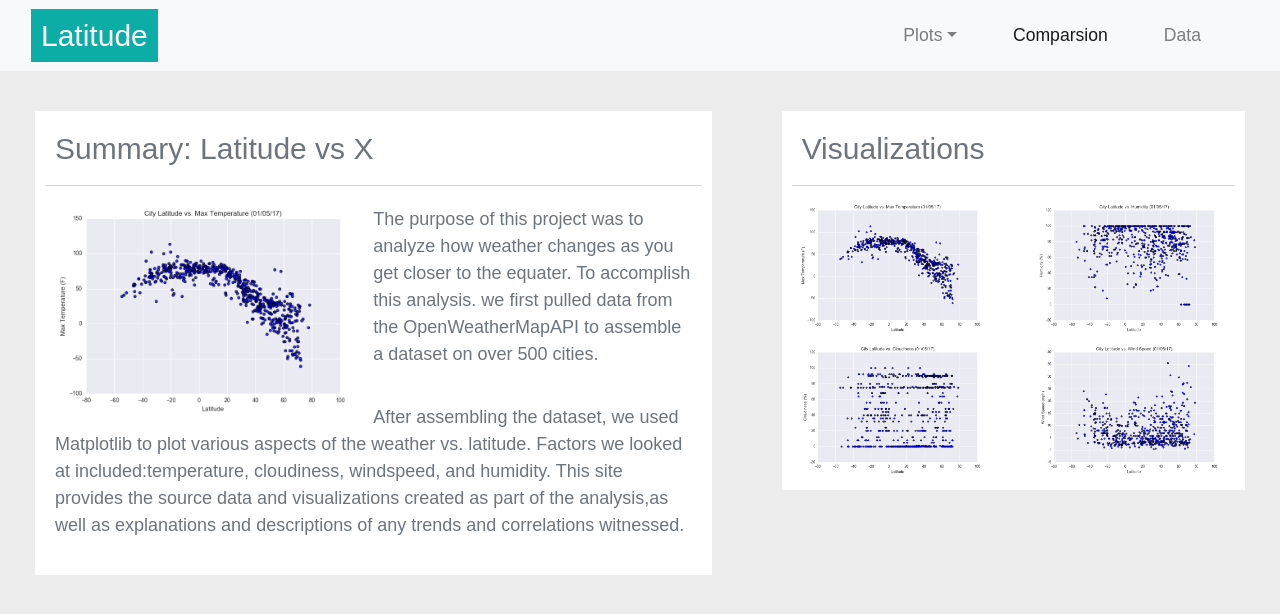
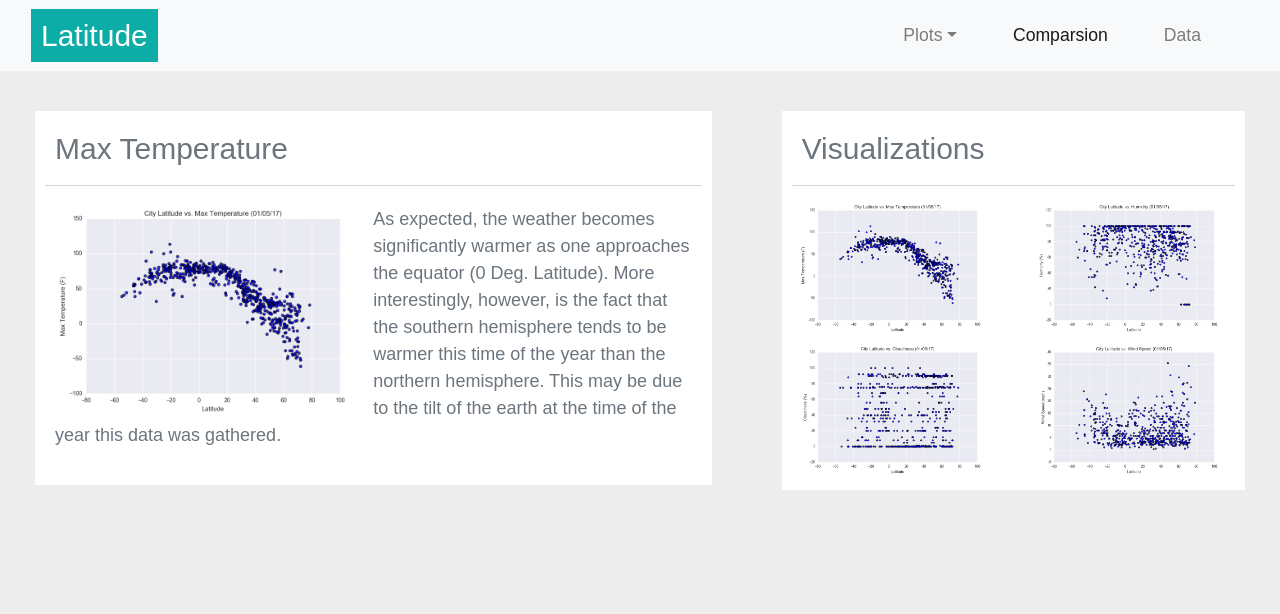
Before and after one commit to leilazintsem/Web-Design-Challenge, a plain HTML site: page webVisualizations/index.html in a window 1280 px wide. Drawn offline with nearby package versions, Linux system fonts and the light colour scheme.

Commit message:
added max_temperature content

```diff
--- a/webVisualizations/index.html
+++ b/webVisualizations/index.html
@@ -48,15 +48,13 @@
           <div class="col-sm-12 col-md-7">
             <div class="box">
               <div class="header">
-                <h1 class="text-secondary">Summary: Latitude vs X</h1>
+                <h1 class="text-secondary">Max Temperature</h1>
                 <hr class="light">
               </div>
 
 					  	<div class="content">
 							  <img src="assets/images/Fig1.png" class="left_shown rounded float-left" alt="Max Temperature" >
-							  <p class="text-secondary">The purpose of this project was to analyze how weather changes as you get closer to the equater. To accomplish this analysis. we first pulled data from the OpenWeatherMapAPI to assemble a dataset on over 500 cities.
-								   </p>
-							  <p class="text-secondary">After assembling the dataset, we used Matplotlib to plot various aspects of the weather vs. latitude. Factors we looked at included:temperature, cloudiness, windspeed, and humidity. This site provides the source data and visualizations created as part of the analysis,as well as explanations and descriptions of any trends and correlations witnessed.</p>
+							  <p class="text-secondary"> As expected, the weather becomes significantly warmer as one approaches the equator (0 Deg. Latitude). More interestingly, however, is the fact that the southern hemisphere tends to be warmer this time of the year than the northern hemisphere. This may be due to the tilt of the earth at the time of the year this data was gathered.</p>
 					  	</div>
             </div>
           </div>
```
